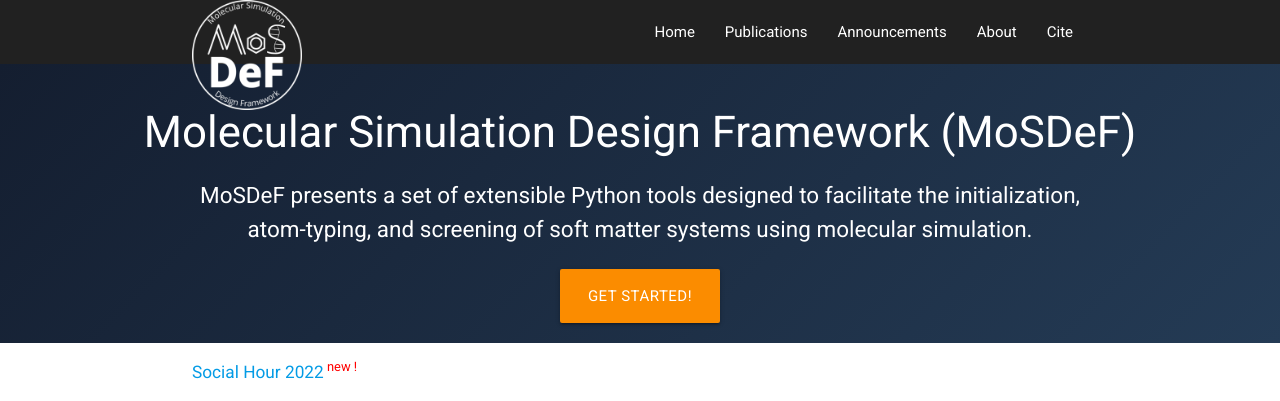
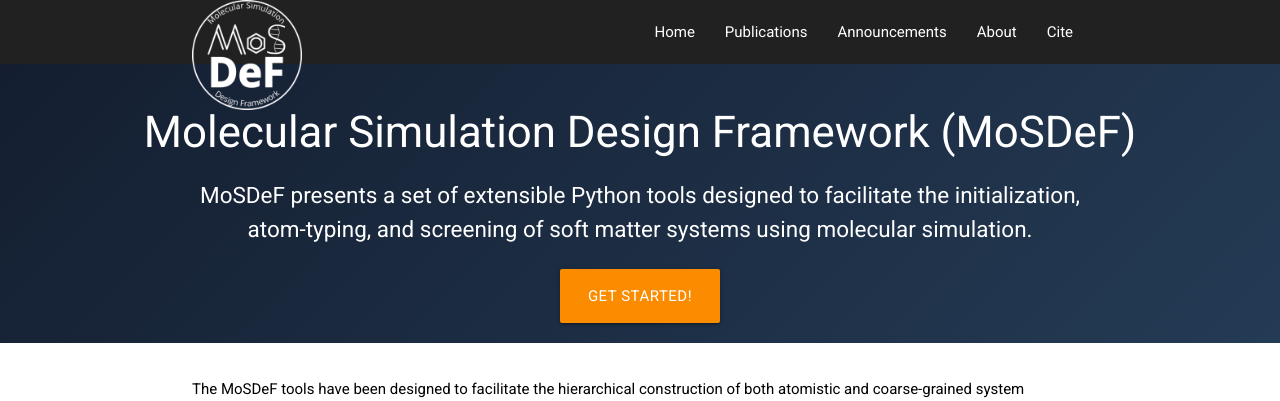
Before and after one commit to mosdef-hub/mosdef-hub.github.io, a plain HTML site: page index.html in a window 1280 px wide. Shown: the top 401 px of the page. Drawn offline with nearby package versions, Linux system fonts and the light colour scheme.

Commit message:
remove social hour announcement

```diff
--- a/index.html
+++ b/index.html
@@ -101,12 +101,6 @@
     </div>
 
     <div class="container">
-        <h6 class="new-announcement">
-            <a href="pages/news/social-hour-2022.html">Social Hour 2022<sup
-                style="color: red">
-            new
-            !</sup> </a>
-        </h6>
         <div class="section">
             <div class="row">
                 <h7 class="black-text">
```
